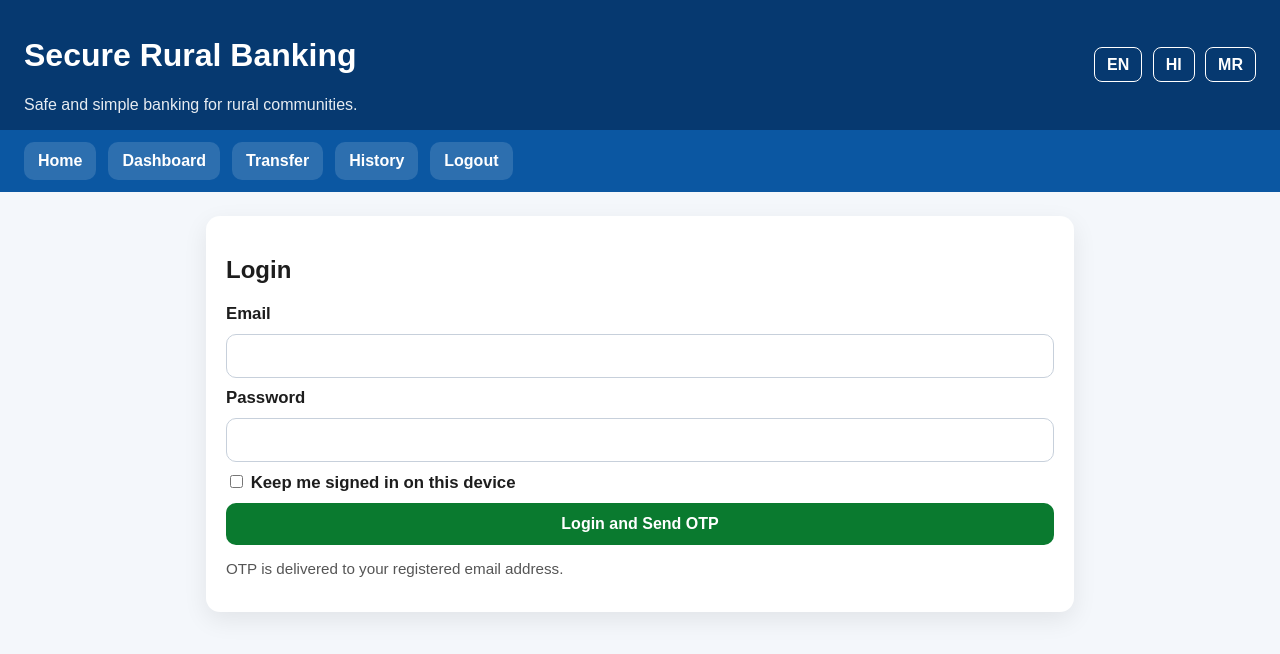
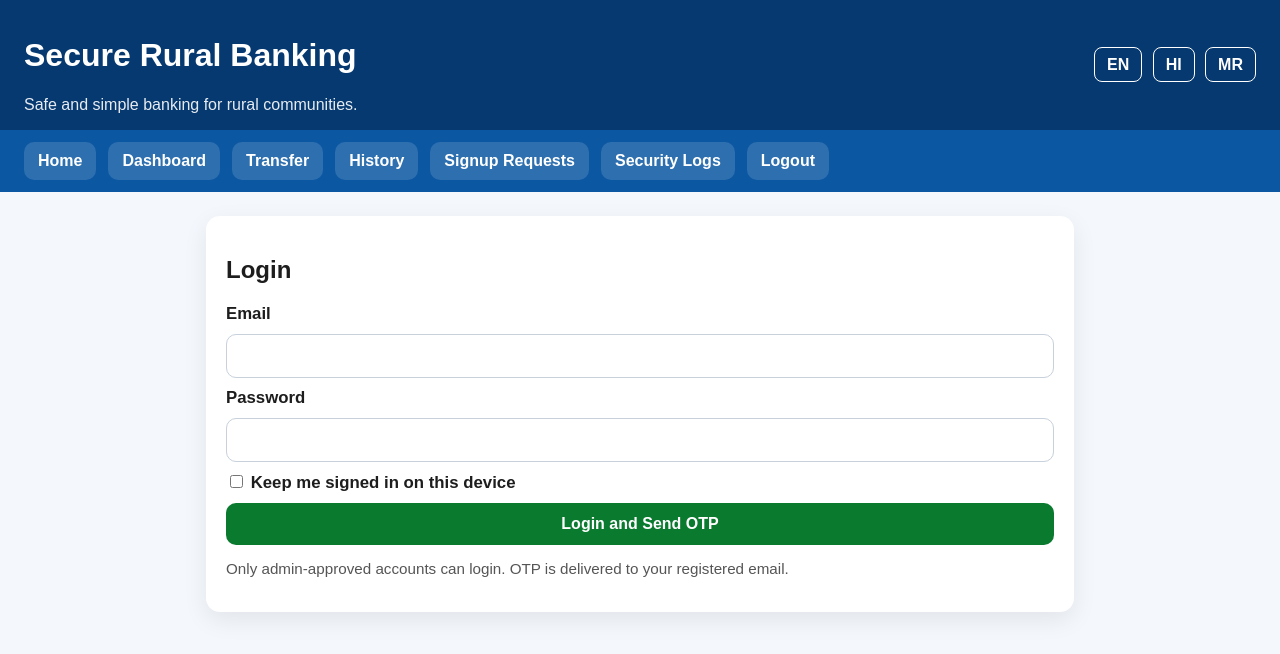
Before and after one commit to Zelda-k808/Cybersecurity-Framework-for-Rural-Digital-Banking, a Flask app: page /login in a window 1280 px wide. Shown: the top 654 px of the page. Run offline with Flask 3, Linux system fonts and the light colour scheme; the visitor is signed in with stand-in values (Sample User, id 1); data that the repository does not hold is empty; some libraries are stand-ins or nearby versions.

Commit message:
added login system and uWSGI for production deplotment

```diff
--- a/app.py
+++ b/app.py
@@ -13,6 +13,8 @@ from flask import Flask, flash, g, redirect, render_template, request, session,
 from flask_bcrypt import Bcrypt
 from flask_login import (LoginManager, UserMixin, current_user, login_required,
                          login_user, logout_user)
+from flask_wtf.csrf import CSRFError, CSRFProtect
+from werkzeug.middleware.proxy_fix import ProxyFix
 
 
 BASE_DIR = os.path.abspath(os.path.dirname(__file__))
@@ -52,9 +54,21 @@ app.config["SMTP_USERNAME"] = os.environ.get("SMTP_USERNAME", "")
 app.config["SMTP_PASSWORD"] = os.environ.get("SMTP_PASSWORD", "")
 app.config["SMTP_FROM"] = os.environ.get("SMTP_FROM", "noreply@ruralbank.local")
 app.config["SMTP_USE_TLS"] = os.environ.get("SMTP_USE_TLS", "1") == "1"
+app.config["TRUST_REVERSE_PROXY"] = os.environ.get("TRUST_REVERSE_PROXY", "1") == "1"
+app.config["SESSION_COOKIE_SECURE"] = True
+app.config["SESSION_COOKIE_HTTPONLY"] = True
+app.config["SESSION_COOKIE_SAMESITE"] = "Lax"
+app.config["REMEMBER_COOKIE_SECURE"] = True
+app.config["REMEMBER_COOKIE_HTTPONLY"] = True
+app.config["REMEMBER_COOKIE_SAMESITE"] = "Lax"
+app.config["WTF_CSRF_ENABLED"] = True
 bcrypt = Bcrypt(app)
+csrf = CSRFProtect(app)
 login_manager = LoginManager(app)
 login_manager.login_view = "login"
+
+if app.config["TRUST_REVERSE_PROXY"]:
+    app.wsgi_app = ProxyFix(app.wsgi_app, x_for=1, x_proto=1, x_host=1, x_port=1)
 
 logging.basicConfig(
     level=logging.INFO,
@@ -141,6 +155,17 @@ def init_db():
             consumed INTEGER NOT NULL DEFAULT 0,
             created_at TEXT NOT NULL
         );
+
+        CREATE TABLE IF NOT EXISTS signup_requests (
+            id INTEGER PRIMARY KEY AUTOINCREMENT,
+            full_name TEXT NOT NULL,
+            email TEXT NOT NULL UNIQUE,
+            password_hash TEXT NOT NULL,
+            status TEXT NOT NULL DEFAULT 'pending',
+            reviewed_by INTEGER,
+            reviewed_at TEXT,
+            created_at TEXT NOT NULL
+        );
         """
     )
     db.commit()
@@ -199,6 +224,18 @@ def get_user_by_email(email):
     return User(row["id"], row["full_name"], row["email"], row["password_hash"], row["role"])
 
 
+def get_pending_signup_by_email(email):
+    db = get_db()
+    return db.execute(
+        """
+        SELECT * FROM signup_requests
+        WHERE email = ? AND status = 'pending'
+        LIMIT 1
+        """,
+        (email,),
+    ).fetchone()
+
+
 def clear_pending_auth():
     session.pop("pending_user_email", None)
 
@@ -233,6 +270,35 @@ def send_otp(email, otp_code):
         return True
     except Exception as exc:  # noqa: BLE001
         logging.error("Failed to send OTP email to %s: %s", email, exc)
+        return False
+
+
+def send_email_message(to_email, subject, body):
+    if app.config.get("TESTING"):
+        app.config["LAST_SENT_EMAIL"] = {"to": to_email, "subject": subject, "body": body}
+        return True
+
+    smtp_host = app.config.get("SMTP_HOST")
+    smtp_username = app.config.get("SMTP_USERNAME")
+    smtp_password = app.config.get("SMTP_PASSWORD")
+    if not smtp_host or not smtp_username or not smtp_password:
+        logging.error("SMTP not configured. Email delivery failed for %s", to_email)
+        return False
+
+    message = EmailMessage()
+    message["Subject"] = subject
+    message["From"] = app.config.get("SMTP_FROM")
+    message["To"] = to_email
+    message.set_content(body)
+    try:
+        with smtplib.SMTP(smtp_host, app.config.get("SMTP_PORT")) as server:
+            if app.config.get("SMTP_USE_TLS"):
+                server.starttls()
+            server.login(smtp_username, smtp_password)
+            server.send_message(message)
+        return True
+    except Exception as exc:  # noqa: BLE001
+        logging.error("Failed to send email to %s: %s", to_email, exc)
         return False
 
 
@@ -385,6 +451,12 @@ def inject_global_data():
     return {"lang_data": LANG_CONTENT.get(lang, LANG_CONTENT["en"]), "selected_lang": lang}
 
 
+@app.errorhandler(CSRFError)
+def handle_csrf_error(_error):
+    flash("Security validation failed. Please retry the action.", "danger")
+    return redirect(request.referrer or url_for("home"))
+
+
 @app.route("/set-language/<lang>")
 def set_language(lang):
     if lang in LANG_CONTENT:
@@ -414,22 +486,23 @@ def register():
         if password_error:
             flash(password_error, "danger")
             return redirect(url_for("register"))
-        if get_user_by_email(email):
-            flash("Email already registered.", "warning")
+        if get_user_by_email(email) or get_pending_signup_by_email(email):
+            flash("Email already has an account or pending request.", "warning")
             return redirect(url_for("register"))
 
         password_hash = bcrypt.generate_password_hash(password).decode("utf-8")
         db = get_db()
         db.execute(
             """
-            INSERT INTO users (full_name, email, password_hash, role, created_at)
-            VALUES (?, ?, ?, 'customer', ?)
+            INSERT INTO signup_requests (full_name, email, password_hash, status, created_at)
+            VALUES (?, ?, ?, 'pending', ?)
             """,
             (full_name, email, password_hash, now_iso()),
         )
         db.commit()
-        flash("Registration successful. Please login.", "success")
-        return redirect(url_for("login"))
+        log_activity(None, "signup_requested", f"Signup request submitted for email={email}")
+        flash("Signup request submitted. Wait for admin approval email before login.", "info")
+        return redirect(url_for("home"))
 
     return render_template("register.html")
 
@@ -444,6 +517,10 @@ def login():
 
         if not validators.email(email):
             flash("Enter a valid email address.", "danger")
+            return redirect(url_for("login"))
+
+        if get_pending_signup_by_email(email):
+            flash("Account approval pending. Please wait for admin email.", "warning")
             return redirect(url_for("login"))
 
         user = get_user_by_email(email)
@@ -588,6 +665,95 @@ def resend_otp():
     return redirect(url_for("verify_otp"))
 
 
+@app.route("/admin/requests")
+@login_required
+def admin_requests():
+    if current_user.role != "admin":
+        flash("Unauthorized. Admin access required.", "danger")
+        return redirect(url_for("dashboard"))
+
+    db = get_db()
+    pending_requests = db.execute(
+        """
+        SELECT id, full_name, email, created_at
+        FROM signup_requests
+        WHERE status = 'pending'
+        ORDER BY created_at ASC
+        """
+    ).fetchall()
+    return render_template("admin_requests.html", requests=pending_requests)
+
+
+@app.route("/admin/requests/<int:request_id>/approve", methods=["POST"])
+@login_required
+def approve_signup_request(request_id):
+    if current_user.role != "admin":
+        flash("Unauthorized. Admin access required.", "danger")
+        return redirect(url_for("dashboard"))
+
+    db = get_db()
+    signup_request = db.execute(
+        "SELECT * FROM signup_requests WHERE id = ? AND status = 'pending'",
+        (request_id,),
+    ).fetchone()
+    if not signup_request:
+        flash("Request not found or already reviewed.", "warning")
+        return redirect(url_for("admin_requests"))
+
+    existing_user = get_user_by_email(signup_request["email"])
+    if existing_user:
+        db.execute(
+            """
+            UPDATE signup_requests
+            SET status = 'approved', reviewed_by = ?, reviewed_at = ?
+            WHERE id = ?
+            """,
+            (current_user.id, now_iso(), request_id),
+        )
+        db.commit()
+        flash("User already existed. Request marked approved.", "info")
+        return redirect(url_for("admin_requests"))
+
+    db.execute(
+        """
+        INSERT INTO users (full_name, email, password_hash, role, created_at)
+        VALUES (?, ?, ?, 'customer', ?)
+        """,
+        (
+            signup_request["full_name"],
+            signup_request["email"],
+            signup_request["password_hash"],
+            now_iso(),
+        ),
+    )
+    db.execute(
+        """
+        UPDATE signup_requests
+        SET status = 'approved', reviewed_by = ?, reviewed_at = ?
+        WHERE id = ?
+        """,
+        (current_user.id, now_iso(), request_id),
+    )
+    db.commit()
+    log_activity(current_user.id, "signup_approved", f"Approved signup for email={signup_request['email']}")
+
+    sent = send_email_message(
+        signup_request["email"],
+        "Your account has been approved",
+        (
+            f"Hello {signup_request['full_name']},\n\n"
+            "Your account creation request has been approved. "
+            "You can now sign in to the banking portal.\n\n"
+            "Regards,\nAdmin Team"
+        ),
+    )
+    if sent:
+        flash("Signup approved and email sent to user.", "success")
+    else:
+        flash("Signup approved, but approval email failed to send.", "warning")
+    return redirect(url_for("admin_requests"))
+
+
 @app.route("/dashboard")
 @login_required
 def dashboard():
@@ -694,4 +860,7 @@ def logout():
 
 
 if __name__ == "__main__":
-    app.run(debug=True)
+    # uWSGI is Linux-only; use Flask dev server on Windows
+    app.config["SESSION_COOKIE_SECURE"] = False
+    app.config["REMEMBER_COOKIE_SECURE"] = False
+    app.run(debug=True, host="127.0.0.1", port=5000)
--- a/requirements.txt
+++ b/requirements.txt
@@ -1,4 +1,6 @@
 Flask
 Flask-Login
 Flask-Bcrypt
+Flask-WTF
+uWSGI
 validators
--- a/templates/base.html
+++ b/templates/base.html
@@ -25,6 +25,10 @@
             <a href="{{ url_for('dashboard') }}">Dashboard</a>
             <a href="{{ url_for('transfer') }}">Transfer</a>
             <a href="{{ url_for('history') }}">History</a>
+            {% if current_user.role == "admin" %}
+                <a href="{{ url_for('admin_requests') }}">Signup Requests</a>
+                <a href="{{ url_for('admin_logs') }}">Security Logs</a>
+            {% endif %}
             <a href="{{ url_for('logout') }}">Logout</a>
         {% else %}
             <a href="{{ url_for('register') }}">{{ lang_data.register }}</a>
--- a/templates/login.html
+++ b/templates/login.html
@@ -3,6 +3,7 @@
 <section class="card form-card">
     <h2>Login</h2>
     <form method="POST">
+        <input type="hidden" name="csrf_token" value="{{ csrf_token() }}" />
         <label>Email</label>
         <input type="email" name="email" required />
 
@@ -16,6 +17,6 @@
 
         <button type="submit" class="btn">Login and Send OTP</button>
     </form>
-    <p class="hint">OTP is delivered to your registered email address.</p>
+    <p class="hint">Only admin-approved accounts can login. OTP is delivered to your registered email.</p>
 </section>
 {% endblock %}
--- a/templates/register.html
+++ b/templates/register.html
@@ -2,7 +2,9 @@
 {% block content %}
 <section class="card form-card">
     <h2>Create Account</h2>
+    <p class="hint">After signup, admin approval is required before you can login.</p>
     <form method="POST">
+        <input type="hidden" name="csrf_token" value="{{ csrf_token() }}" />
         <label>Full Name</label>
         <input type="text" name="full_name" required maxlength="100" />
 
--- a/templates/transfer.html
+++ b/templates/transfer.html
@@ -3,6 +3,7 @@
 <section class="card form-card">
     <h2>Send Money</h2>
     <form method="POST">
+        <input type="hidden" name="csrf_token" value="{{ csrf_token() }}" />
         <label>Receiver Name</label>
         <input type="text" name="receiver" required maxlength="80" />
 
--- a/templates/verify_otp.html
+++ b/templates/verify_otp.html
@@ -5,11 +5,13 @@
     <p>OTP sent to account: <strong>{{ email }}</strong></p>
     <p class="hint">If email delivery is unavailable, this can be swapped with SMS OTP for rural deployment.</p>
     <form method="POST">
+        <input type="hidden" name="csrf_token" value="{{ csrf_token() }}" />
         <label>6-digit OTP</label>
         <input type="text" name="otp" required minlength="6" maxlength="6" pattern="[0-9]{6}" />
         <button type="submit" class="btn">Verify and Login</button>
     </form>
     <form method="POST" action="{{ url_for('resend_otp') }}">
+        <input type="hidden" name="csrf_token" value="{{ csrf_token() }}" />
         <button type="submit" class="btn alt">Resend OTP</button>
     </form>
 </section>
```
Also changed, not shown: templates/admin_requests.html (added, +37 -0 lines), tests/test_security.py (+33 -6 lines), uwsgi.ini (added, +10 -0 lines), README.md (added), 2 other files.
